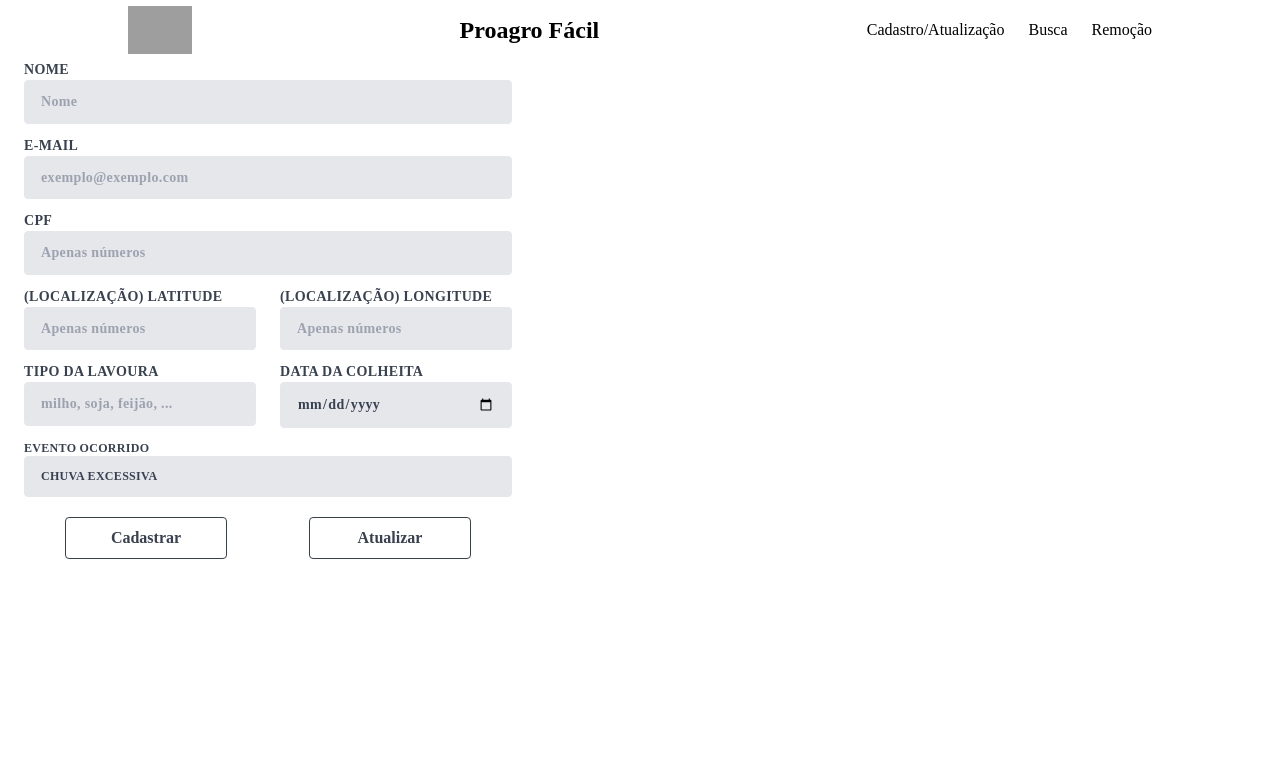
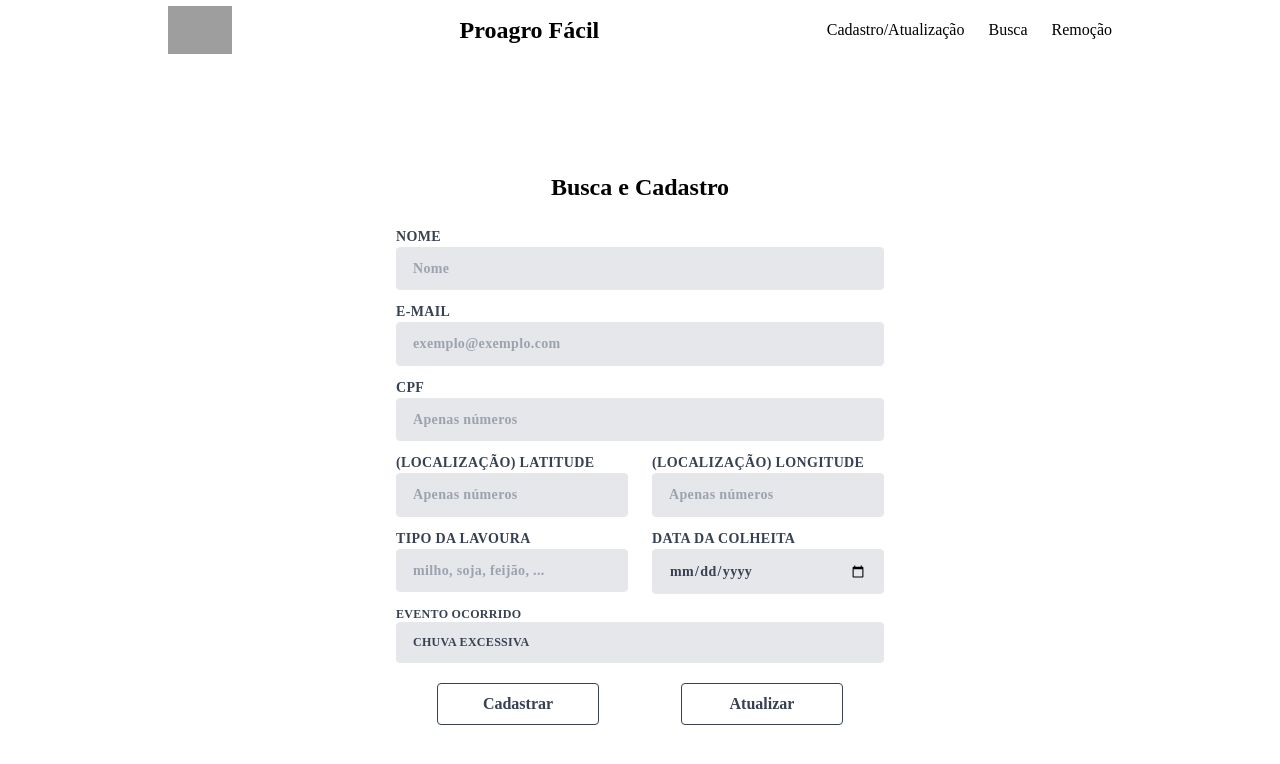
Before and after one commit to heitortessaro/proagro-facil, a React (Create React App) app in the folder app/frontend/: page / in a window 1280 px wide. Shown: the top 764 px of the page. Built offline with nearby package versions, Linux system fonts and the light colour scheme; grey boxes are pictures that could not be loaded.

Commit message:
style: Update style of Search and Navbar.
Add title to the search compnent.

```diff
--- a/app/frontend/src/components/Navbar.jsx
+++ b/app/frontend/src/components/Navbar.jsx
@@ -4,6 +4,7 @@ export default function Navbar() {
   return (
     <nav
       className="
+        max-w-[1200px]
         w-full
         h-[60px]
         flex
@@ -18,7 +19,7 @@ export default function Navbar() {
       <div>
         <img className="w-16" src="https://softfocus.com.br/wp-content/themes/softfocus/imagens/softfocus.svg" alt="softfocus" />
       </div>
-      <h1 className="text-2xl font-bold">Proagro Fácil</h1>
+      <h1 className="text-2xl font-bold self-center">Proagro Fácil</h1>
       <ul className="flex space-x-6 items-center">
         <li>
           <a href="/">Cadastro/Atualização</a>
--- a/app/frontend/src/components/Search.jsx
+++ b/app/frontend/src/components/Search.jsx
@@ -4,6 +4,8 @@ import Select from './Select';
 
 export default function Search() {
   return (
+    <div className="w-full h-screen flex flex-col justify-center items-center ">
+      <h2 className="page-title">Busca e Cadastro</h2>
       <form className="w-full max-w-lg flex flex-wrap mx-3 mb-6">
         <div className="w-full px-3 mb-6 md:mb-0">
           <label
@@ -116,5 +118,6 @@ export default function Search() {
           <button className="w-1/3 button-form" type="button">Atualizar</button>
         </div>
       </form>
+    </div>
   );
 }
--- a/app/frontend/src/index.css
+++ b/app/frontend/src/index.css
@@ -20,3 +20,7 @@ body {
 .button-form {
   @apply bg-transparent hover:bg-blue-100 text-gray-700 font-semibold hover:text-black py-2 px-4 border border-gray-700 hover:border-transparent rounded
 }
+
+.page-title{
+  @apply justify-self-start text-2xl font-semibold mb-6
+}
```
Lines whose indentation alone changed are shown as unchanged.
